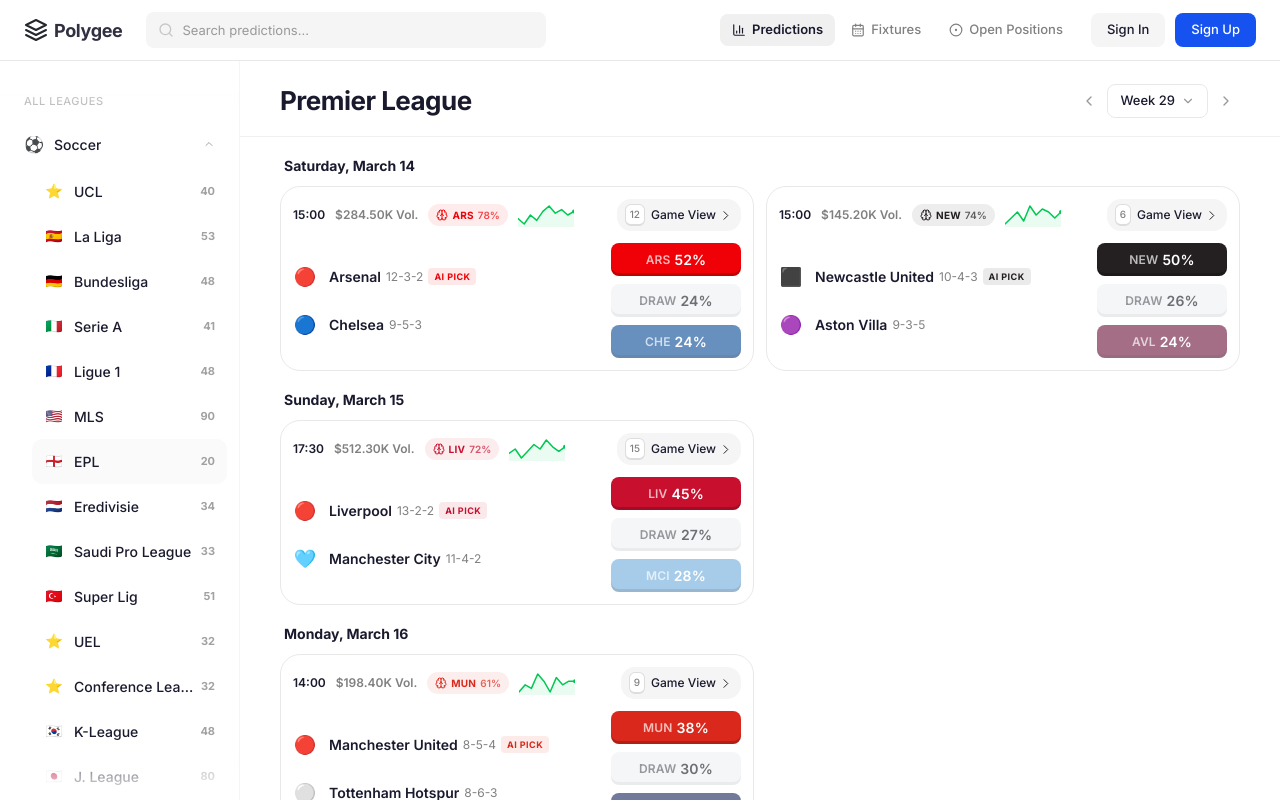
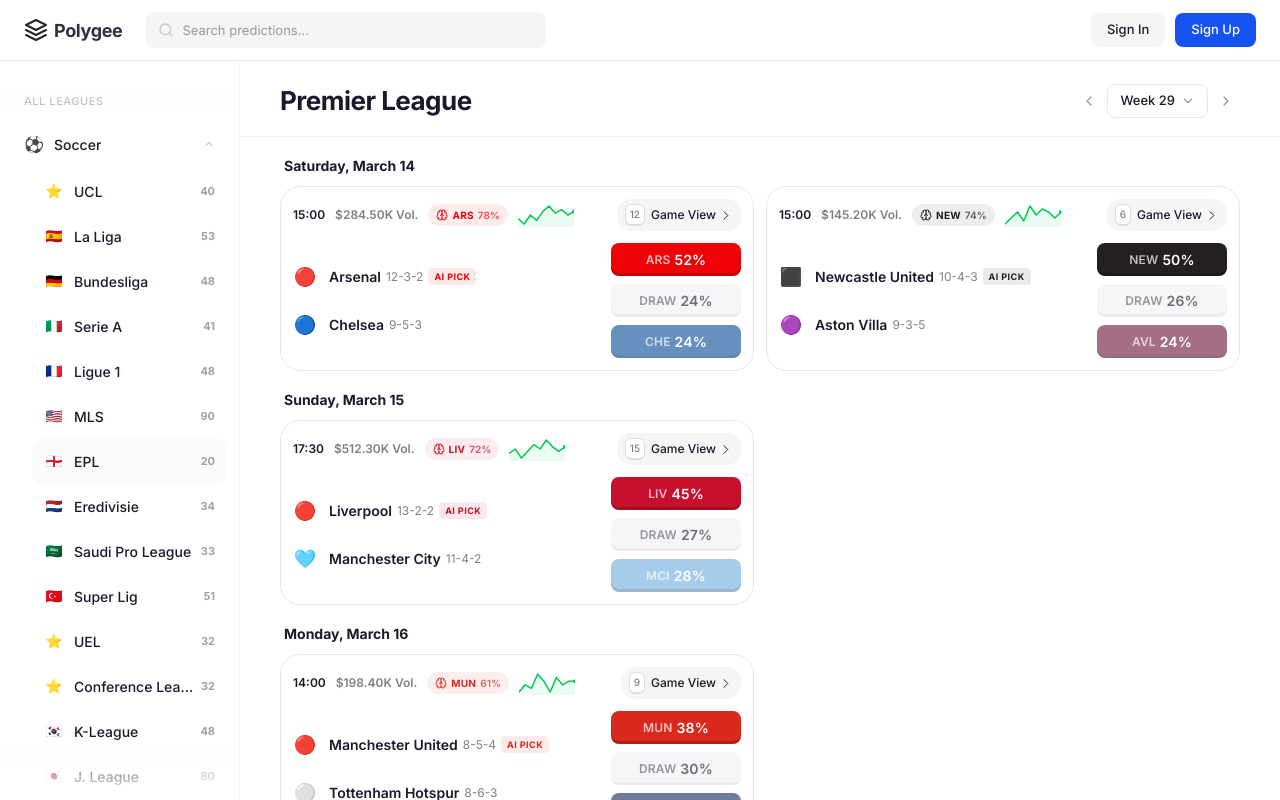
Before and after one commit to ajagatobby/polygee-web, a Next.js app: page / in a window 1280 px wide. Built offline with nearby package versions, Linux system fonts and the light colour scheme.

Commit message:
ui: hide nav links when user is not authenticated

```diff
--- a/components/layout/header.tsx
+++ b/components/layout/header.tsx
@@ -96,7 +96,8 @@
 
         {/* Right side */}
         <div className="flex items-center gap-4 ml-auto">
-          {/* Nav links */}
+          {/* Nav links — only when authenticated */}
+          {isAuthenticated && (
             <nav className="flex items-center gap-1">
               {navLinks.map((link) => {
                 const isActive =
@@ -122,6 +123,7 @@
                 );
               })}
             </nav>
+          )}
 
           {isAuthenticated ? (
             <>
```
Lines whose indentation alone changed are shown as unchanged.
